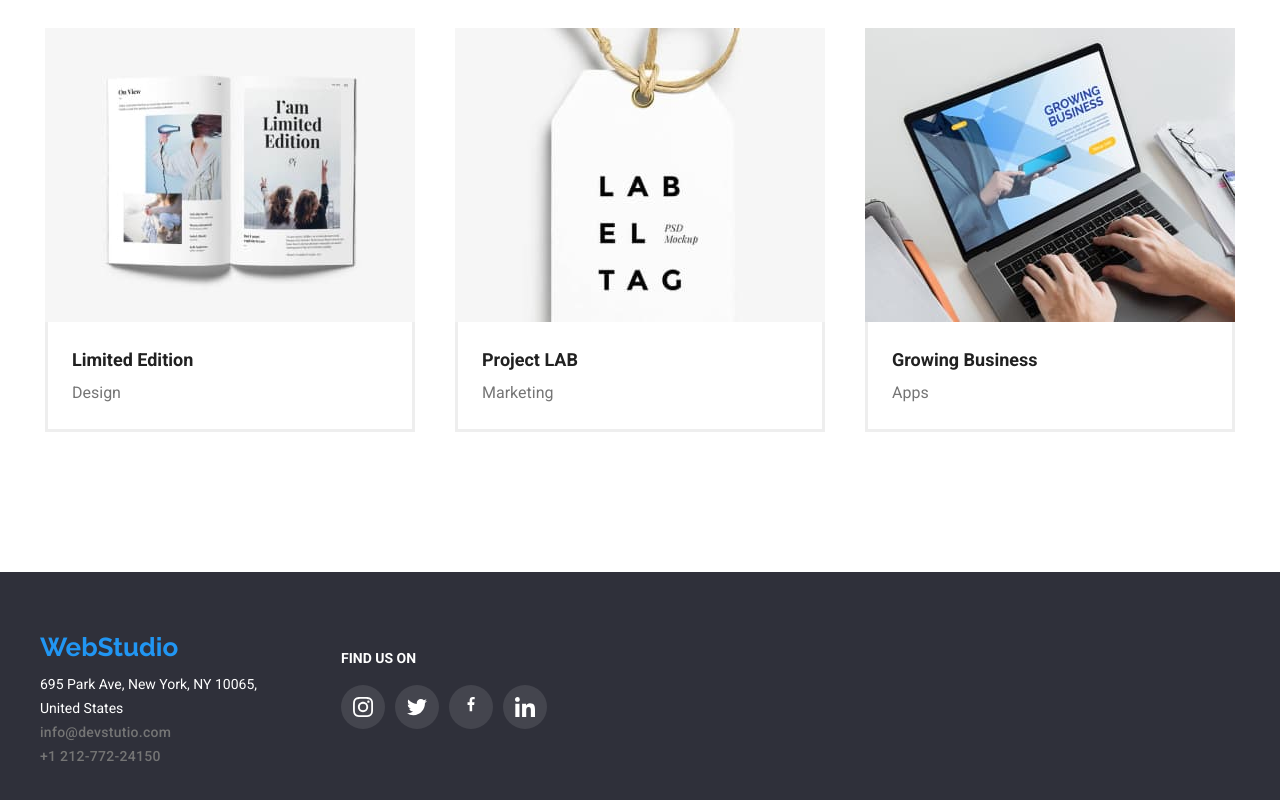
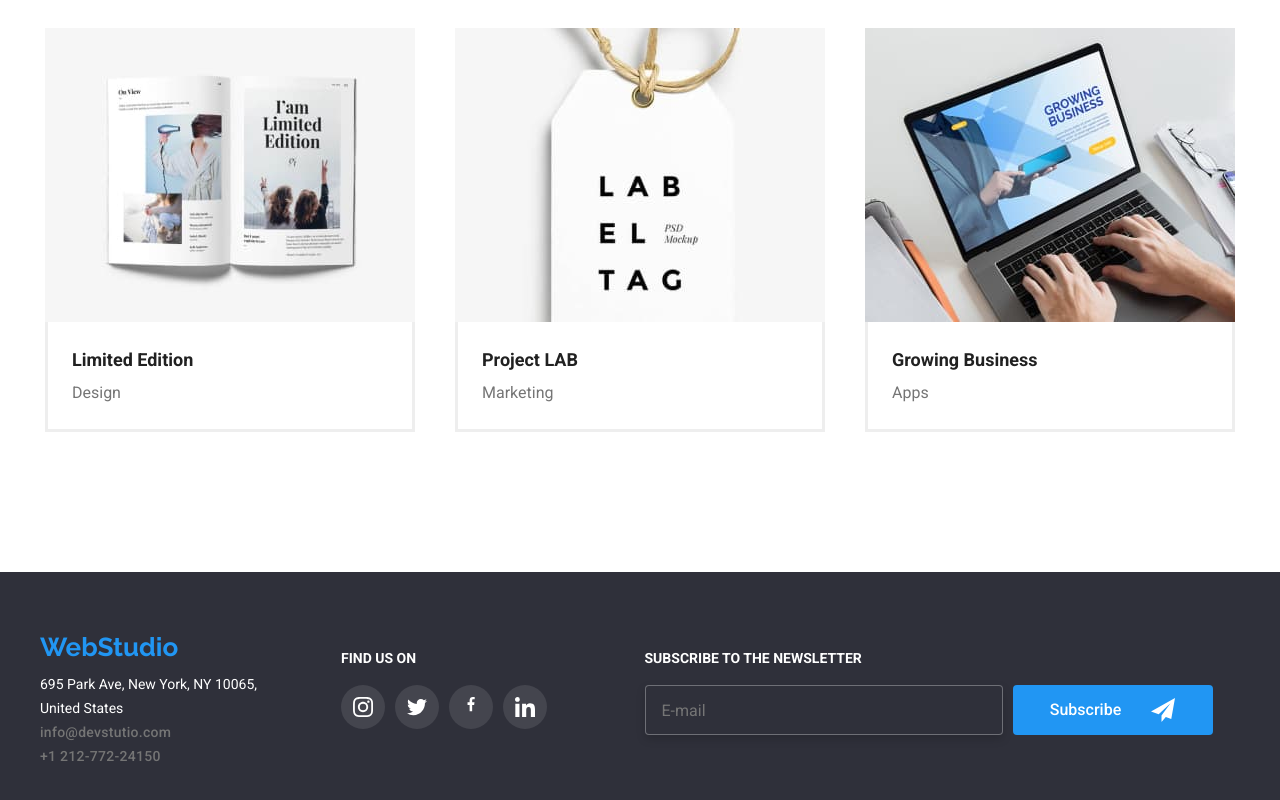
Before and after one commit to wielembe/goit-markup-hw-06, a plain HTML site: page portfolio.html in a window 1280 px wide. Shown: the part 1112-1912 px from the top of the page. Drawn offline with Linux system fonts and the light colour scheme.

Commit message:
footer added to portfolio

```diff
--- a/portfolio.html
+++ b/portfolio.html
@@ -369,6 +369,36 @@
                             </ul>
                         </div>
                     </div>
+                    <div class="newsletter">
+                        <h4>Subscribe to the newsletter</h4>
+                        <form name="mail-subscribe">
+                            <div class="subscription">
+                                <label for="user-email">
+                                    <input
+                                        class="mail-box"
+                                        type="email"
+                                        name="email"
+                                        id="user-email"
+                                        placeholder="E-mail"
+                                        style="width: 358px"
+                                    />
+                                </label>
+
+                                <button type="submit" class="button-send">
+                                    Subscribe
+                                    <svg
+                                        class="mail-send-svg"
+                                        width="24px"
+                                        height="24px"
+                                    >
+                                        <use
+                                            href="./images/icons.svg#icon-send-form"
+                                        ></use>
+                                    </svg>
+                                </button>
+                            </div>
+                        </form>
+                    </div>
                 </div>
             </div>
         </footer>
```
